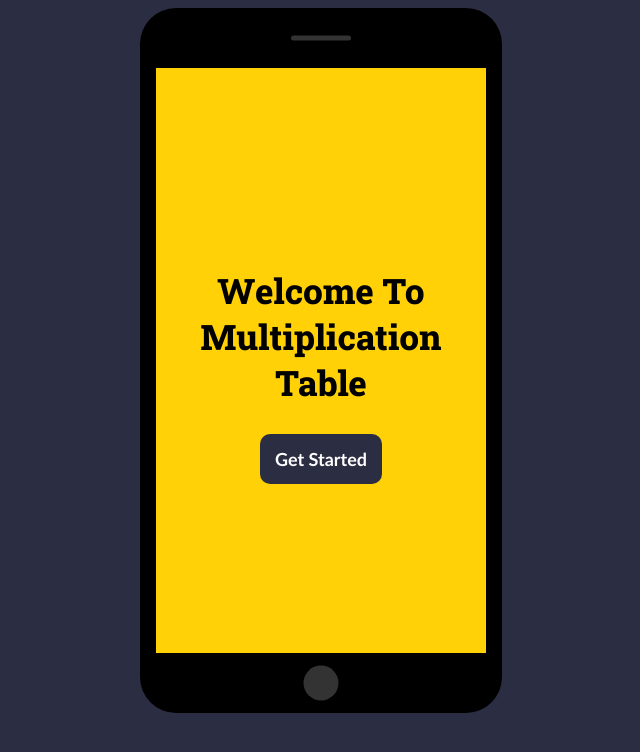
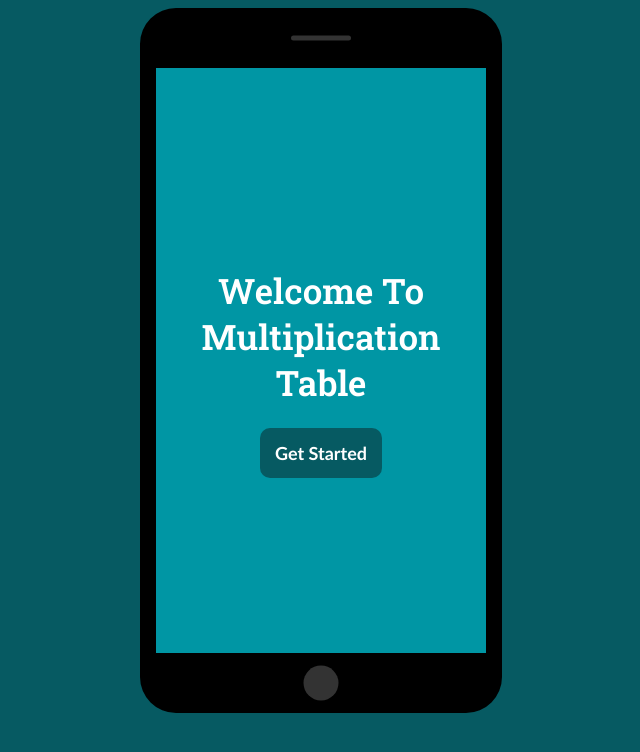
Before and after one commit to emonhossen07/multipilication-number, a plain HTML site: page index.html in a window 1280 px wide. Shown: the whole page, without its empty margins (319-959 px from the left). Drawn offline with Linux system fonts and the light colour scheme; a web font is replaced by a local one.

Commit message:
hand over work

```diff
--- a/css/style.css
+++ b/css/style.css
@@ -7,7 +7,7 @@
 }
 
 body {
-    background: #2b2d42;
+    background: #065a62;
 }
 
 /* lalin css start here */
@@ -63,20 +63,13 @@ body {
     align-items: center;
     width: 330px;
     height: 585px;
-    background: #ffd106;
-
+    background: #0096a4;
 }
 
 /*homepage Main content here */
 .homepage-content {
     text-align: center;
 }
-
-.homepage-content h2 {
-    font-size: 35px;
-    font-weight: 800;
-}
-
 
 
 /* Anas css start here */
@@ -124,7 +117,7 @@ body {
 .anas-smartphone .content {
     width: 330px;
     height: 585px;
-    background: #a8dadc;
+    background: #0096a4;
     display: flex;
     justify-content: center;
     align-items: center;
@@ -155,8 +148,7 @@ body {
 }
 
 .my-button {
-    background: linear-gradient(to right, #2b2d42, #2b2d42);
-    background-color: #2b2d42;
+    background-color: #065a62;
     color: #ffffff;
     font-family: Trebuchet MS;
     font-size: 18px;
@@ -178,7 +170,7 @@ body {
     transform: scale(0.95);
 }
 
-.result h1 {
+h1 {
     font-size: 35px;
     font-weight: 600;
     color: #fff;
@@ -187,4 +179,25 @@ body {
 .result span {
     font-size: 25px;
     padding: 5px;
+    color: #fff;
 }
+
+.result span:nth-child(1) {
+    background: red;
+}
+
+
+/* @media (max-width: 768px){
+    .anas-smartphone {
+        width: 300px;
+    }
+    .anas-smartphone .content {
+        width: 300px;
+    }
+    .lalin-smartphone {
+        width: 300px;
+    }
+    .lalin-smartphone .content {
+        width: 300px;
+    }
+} */
--- a/index.html
+++ b/index.html
@@ -13,7 +13,7 @@
     <div class="lalin-smartphone">
         <div class="content">
             <div class="homepage-content">
-                <h2>Welcome To Multiplication Table</h2>
+                <h1>Welcome To Multiplication Table</h1>
                 <a class="my-button" href="pages/main.html">Get Started</a>
             </div>
         </div>
```
Also changed, not shown: pages/main.html (+1 -1 lines), img/bg.png (added).
